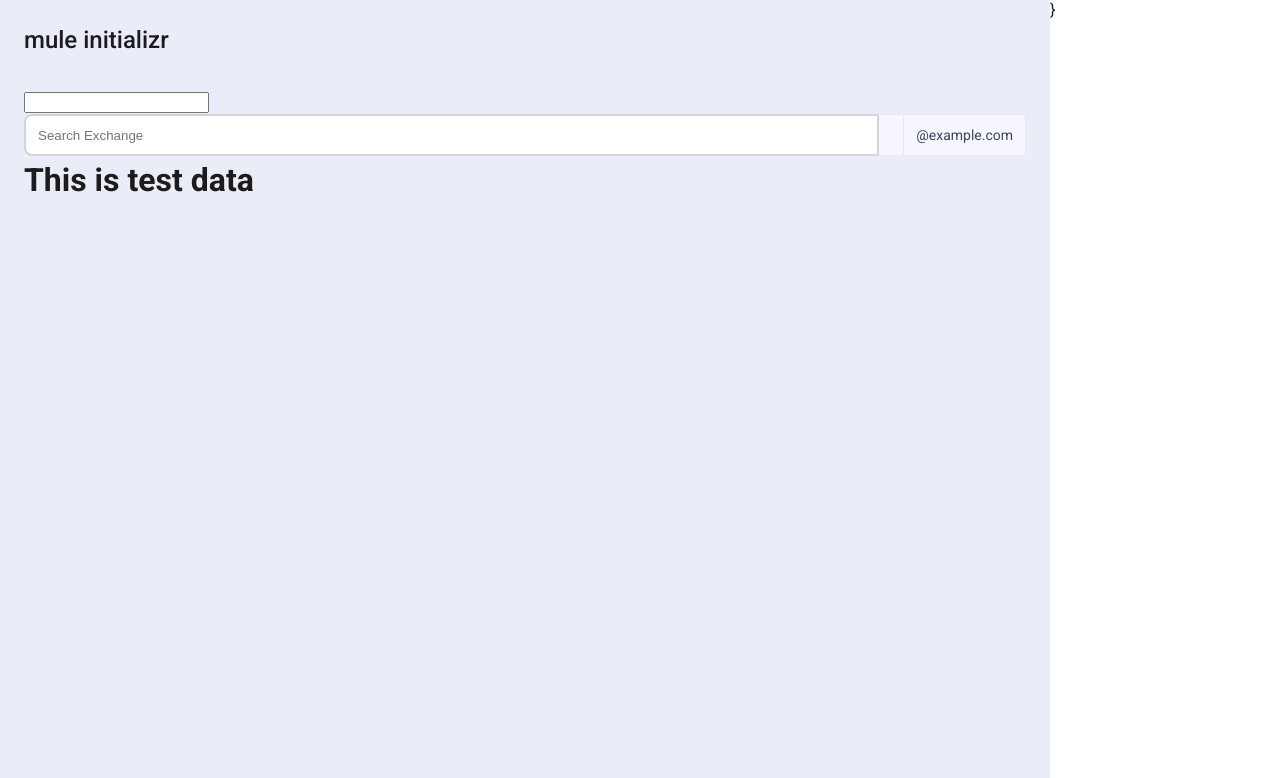
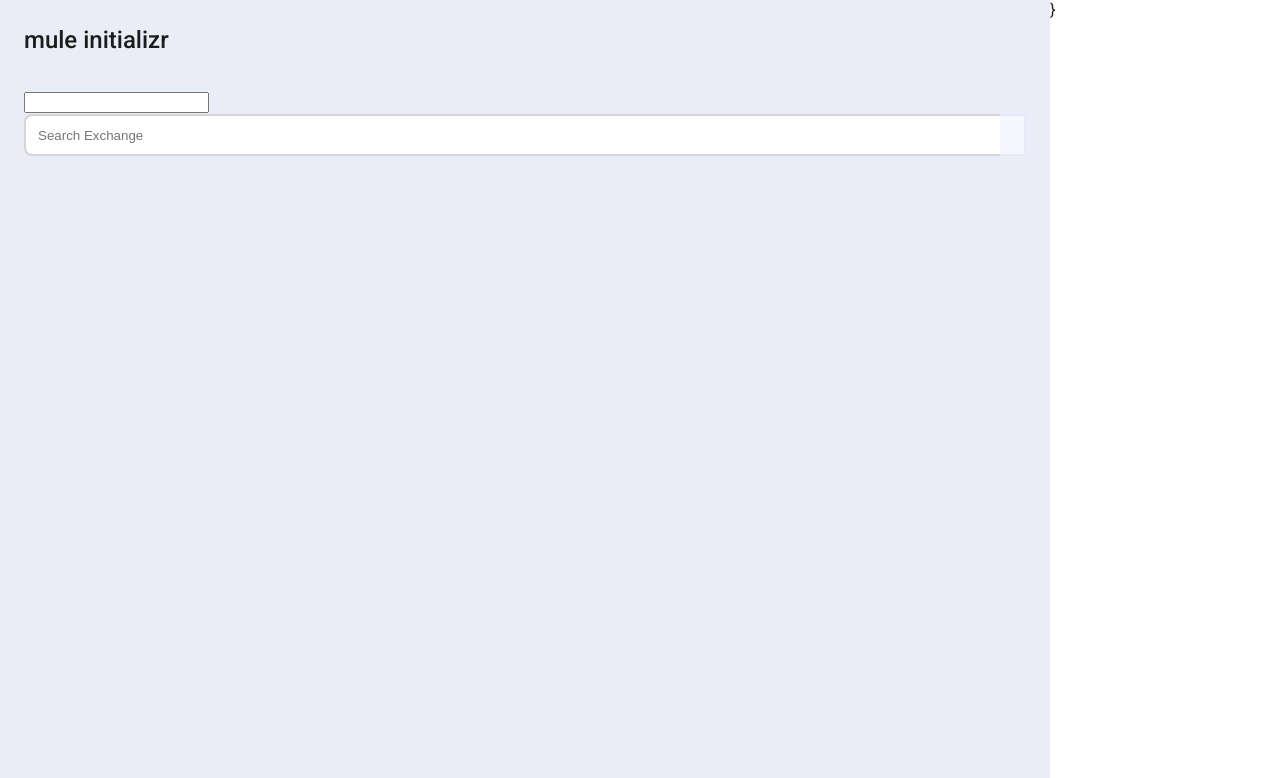
Before and after one commit to grvmithas/svelte-web-app, a SvelteKit app: page /muleinitializr in a window 1280 px wide. Shown: the part 802-1580 px from the top of the page. Built offline with nearby package versions, Linux system fonts and the light colour scheme.

Commit message:
add code for mule initializr

```diff
--- a/src/app.html
+++ b/src/app.html
@@ -7,31 +7,15 @@
 	<meta name="viewport" content="width=device-width" />
 
 	<style>
-		*, ::after, ::before {
-    box-sizing: border-box;
-}
-		body {
-			margin: 0;
-			font: 400 1rem/1.5 'Roboto', sans-serif;
-			position: relative;
-			color: #1c1c1c;
-		}
-		a{
-			font: 700 1rem/1.5 'Roboto', sans-serif;
-			color: #FE414D;
-		}
-		h1{
-			margin-top: 0;
-		}
+
+
+
 		.body-wrapper{
 			display: flex;
 			overflow: hidden;
 			flex-flow: row wrap;
 		}
-		ul,ol{
-			padding: 0;
-			margin: 0;
-		}
+
 	</style>
 	%sveltekit.head%
 </head>
--- a/src/routes/muleinitializr/+page.svelte
+++ b/src/routes/muleinitializr/+page.svelte
@@ -1,21 +1,20 @@
 <script>
-  import {page, navigating} from "$app/stores";
+  import { page, navigating } from "$app/stores";
 </script>
+
 <section>
   <h1 class="main-content-title">mule initializr</h1>
 
-  <input type="text" class=""/>
+  <input type="text" class="" />
 
   <div class="input-group mb-3">
-    <input class="form-control input-group-form" placeholder="Search Exchange" type="text">
+    <input
+      class="form-control input-group-form"
+      placeholder="Search Exchange"
+      type="text"
+    />
     <button class="input-group-text">
-      <i></i>
+      <i />
     </button>
-<span class="input-group-text" id="basic-addon2">@example.com</span>
   </div>
-
 </section>
-
-
-
-<h1>This is test data</h1>
--- a/src/styles/global.css
+++ b/src/styles/global.css
@@ -1,8 +1,32 @@
-*{
+* {
     margin-top: 0;
 }
 
-.btn{
+*,
+::after,
+::before {
+    box-sizing: border-box;
+}
+
+body {
+    margin: 0;
+    font: 400 1rem/1.5 'Roboto', sans-serif;
+    position: relative;
+    color: #1c1c1c;
+}
+
+a {
+    font: 700 1rem/1.5 'Roboto', sans-serif;
+
+}
+
+ul,
+ol {
+    padding: 0;
+    margin: 0;
+}
+
+.btn {
     display: inline-flex;
     align-items: center;
     justify-content: center;
@@ -14,7 +38,7 @@
     padding: 0.375rem 1rem;
 }
 
-.card{
+.card {
     box-shadow: 0 10px 30px 0 rgba(98, 89, 202, 0.05);
     background: #ffffff;
     border-radius: 12px;
@@ -28,14 +52,16 @@
     border: 1px solid #e8e8f7;
 }
 
-.card__body{
+.card__body {
     flex: 1 1 auto;
     padding: 24px;
 }
-.card__body-inline{
+
+.card__body-inline {
     display: flex;
 }
-.card__body-title{
+
+.card__body-title {
     font-size: 1rem;
     font-weight: 500;
     margin-bottom: 0.5rem;
@@ -44,10 +70,10 @@
 }
 
 
-.form-control{
+.form-control {
     display: block;
     width: 100%;
-    padding: 0.75rem ;
+    padding: 0.75rem;
     background-color: #ffffff;
     background-clip: padding-box;
     border: 2px solid #d5d5d5;
@@ -55,54 +81,60 @@
     height: 42px;
     border-radius: 8px;
 }
-textarea.form-control{
+
+textarea.form-control {
     height: initial;
 }
 
 
-.main-content-title{
+.main-content-title {
     font-size: 24px;
     font-weight: 500;
     margin-bottom: 2rem;
 }
 
-.setting-wrap{
+.setting-wrap {
     max-width: 800px;
     margin: 0 auto;
     width: 100%;
 }
 
-.setting-wrap__card{
+.setting-wrap__card {
     margin-bottom: 1.5rem;
 }
 
-.btn-block{
+.btn-block {
     width: 100%;
 }
-.btn-primary{
+
+.btn-primary {
     background: #6259ca;
     color: #ffffff;
     border: 2px solid #5149af;
 }
-.btn-primary:hover{
+
+.btn-primary:hover {
     color: #ffffff;
     background: #403fad;
 
 }
 
-.input-group{
+.input-group {
     position: relative;
     display: flex;
     flex-wrap: wrap;
     width: 100%;
+    align-items: stretch;
 }
-.input-group-form{
+
+.input-group-form {
     position: relative;
     flex: 1 1 auto;
     width: 1%;
     margin-bottom: 0;
     border-top-right-radius: 0;
     border-bottom-right-radius: 0;
+    border-right: 0;
 }
 
 .input-group-text {
@@ -117,11 +149,11 @@
     text-align: center;
     white-space: nowrap;
     background-color: #f6f6ff;
-    border: 1px solid #e8e8f7;
+    border: 2px solid #e8e8f7;
     border-radius: 3px;
     padding-top: 0;
     padding-bottom: 0;
-    margin-left: -1px;
+    margin-left: -2px;
     border-top-left-radius: 0;
     border-bottom-left-radius: 0;
 }
```
